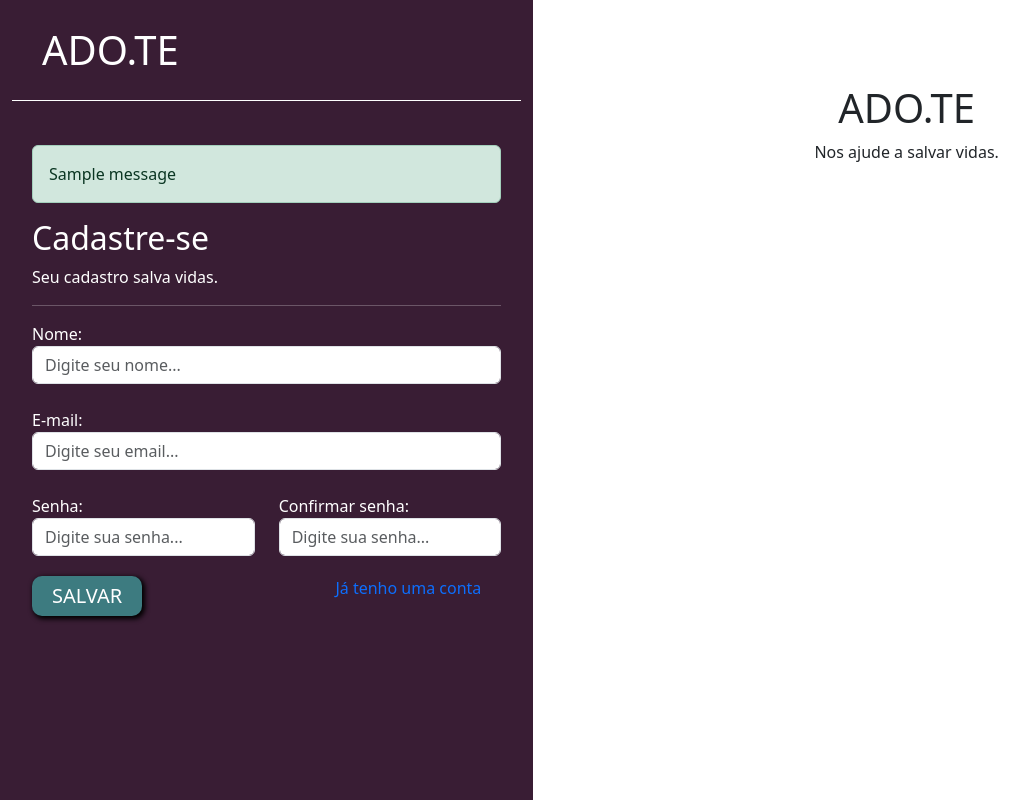
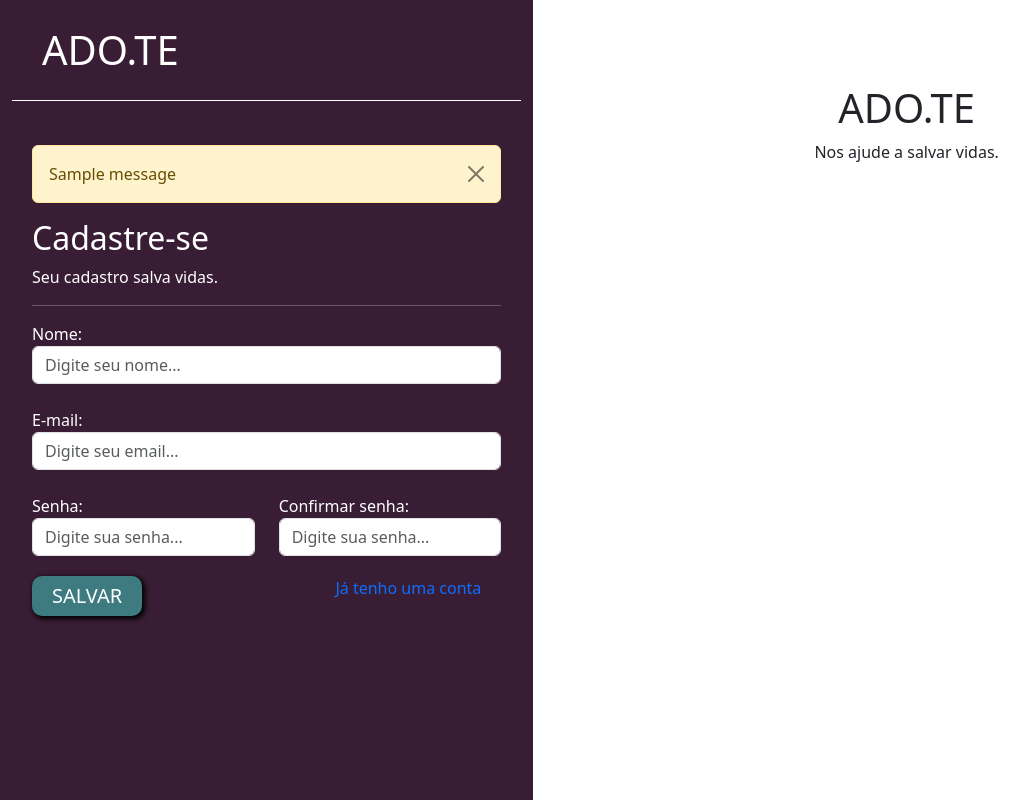
Before and after one commit to viniciostec22/Adote, a Django app: page /auth/cadastro/ in a window 1280 px wide. Shown: the whole page, without its empty margins (0-1030 px from the left). Run offline with Django 4.2, Linux system fonts and the light colour scheme; one stand-in notice (Sample message) is shown.

Commit message:
update_messages

```diff
--- a/accounts/templates/accounts/cadastro.html
+++ b/accounts/templates/accounts/cadastro.html
@@ -22,8 +22,9 @@
                         {% if messages %}
                             <br>
                             {% for message in messages %}
-                                <div class="alert {{message.tags}}">
+                                <div class="alert alert-warning alert-dismissible fade show  {{message.tags}}" role="alert">
                                     {{message}}
+                                    <button type="button" class="btn-close" data-bs-dismiss="alert" aria-label="Close"></button>
                                 </div>
                             {% endfor %}
                         {% endif %}
--- a/accounts/templates/accounts/login.html
+++ b/accounts/templates/accounts/login.html
@@ -22,10 +22,10 @@
                         {% if messages %}
                             <br>
                             {% for message in messages %}
-                                <div class="alert {{message.tags}}">
+                                <div class="alert alert-warning alert-dismissible fade show  {{message.tags}}" role="alert">
                                     {{message}}
                                     <button type="button" class="btn-close" data-bs-dismiss="alert" aria-label="Close"></button>
-                                </div>
+                                  </div>
                             {% endfor %}
                         {% endif %}
                         <h2>Logar</h2>
```
Also changed, not shown: db.sqlite3.
